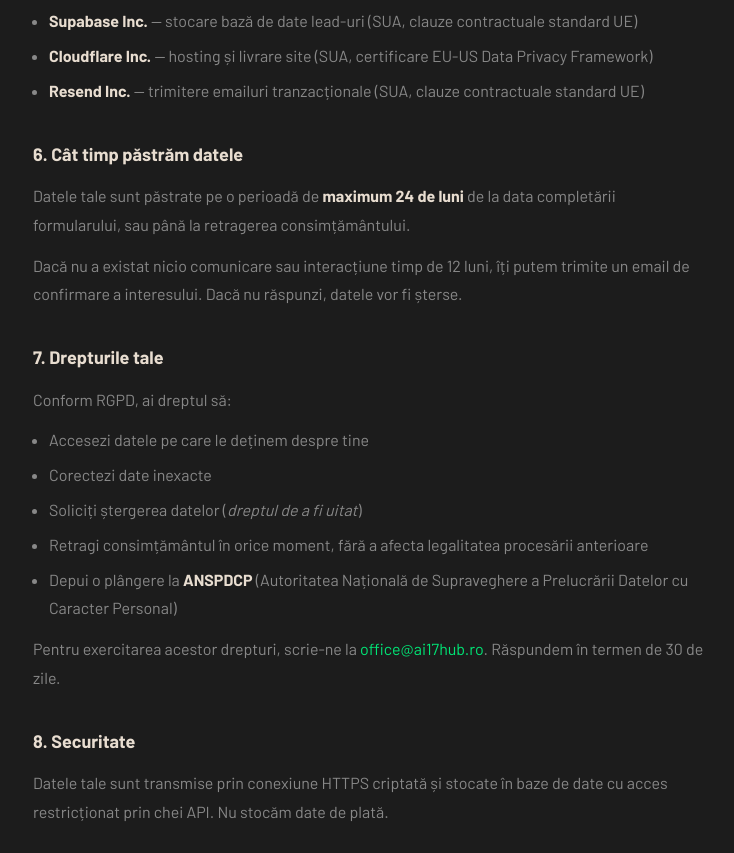
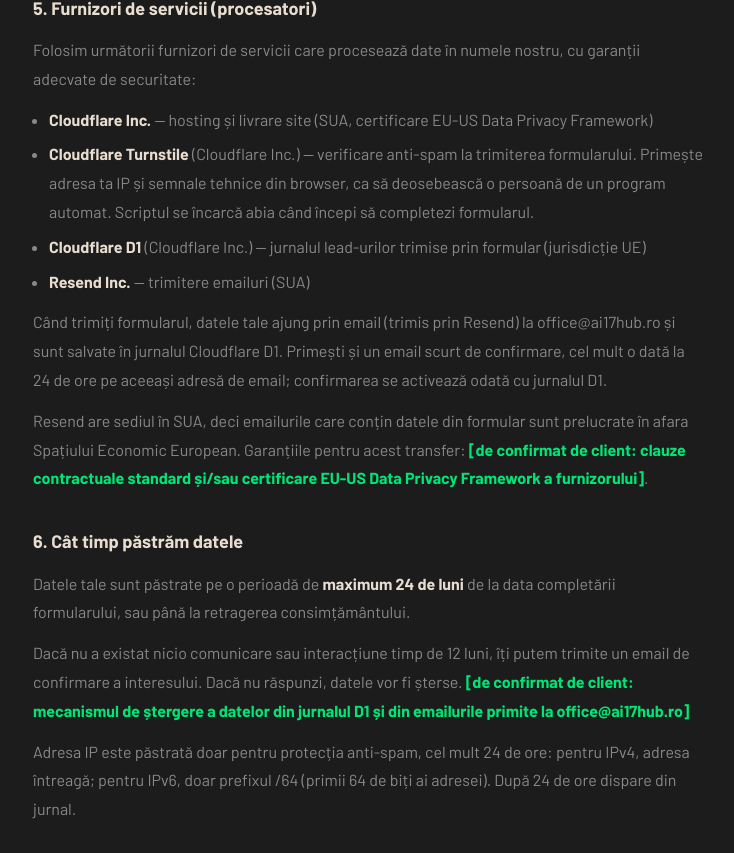
Before and after one commit to ciprix-yp/ai17hub-landing-page, an Astro site: page /legal/confidentialitate in a window 1280 px wide. Shown: the part 1331-2184 px from the top of the page, without its empty margins (271-1005 px from the left). Built offline with nearby package versions, Linux system fonts and the light colour scheme; Astro itself is replaced by a stand-in of ours.

Commit message:
docs(legal): DRAFT politica de confidentialitate pe fluxul real (Cloudflare Turnstile/D1, Resend, IP 24h); fara Supabase
CONSENT_VERSION = confidentialitate-2026-11-25 (data draftului). Marcajele [de confirmat de client]
raman vizibile pana la aprobare.

Co-Authored-By: Claude Sonnet 5.5 <noreply@anthropic.com>

```diff
--- a/server/lead.js
+++ b/server/lead.js
@@ -8,9 +8,9 @@ export const IP_RETENTION_MS = 24 * 3_600_000;
 export const EMAIL_CONFIRM_WINDOW_MS = 24 * 3_600_000;
 /** Plafon global: peste atatea confirmari trimise in ultima ora, restul se omit (notificarea interna merge mereu). */
 export const MAX_CONFIRMATIONS_PER_HOUR = 30;
-// Data politicii de confidentialitate publicate (src/pages/legal/confidentialitate.astro: "23 Mai 2026").
-// Se actualizeaza cand Ciprian publica politica noua.
-export const CONSENT_VERSION = 'confidentialitate-2026-05-23';
+// Data politicii de confidentialitate (src/pages/legal/confidentialitate.astro: "25 Noiembrie 2026", data draftului).
+// Se actualizeaza cand Ciprian publica politica noua (daca aprobarea schimba data, se schimba si aici).
+export const CONSENT_VERSION = 'confidentialitate-2026-11-25';
 export const SOURCE = 'landing-prelaunch';
 export const INTERESTS = ['incubare', 'partener', 'evenimente', 'lab', 'curios'];
 
--- a/src/pages/legal/confidentialitate.astro
+++ b/src/pages/legal/confidentialitate.astro
@@ -1,7 +1,9 @@
 ---
 import BaseLayout from '../../layouts/BaseLayout.astro';
 
-const lastUpdated = '23 Mai 2026';
+// DRAFT — de aprobat de client înainte de merge. Marcajele „[de confirmat de client …]” din text sunt vizibile
+// intenționat și se scot (sau se completează) la aprobare. Data de mai jos este data draftului.
+const lastUpdated = '25 Noiembrie 2026';
 ---
 
 <BaseLayout
@@ -45,6 +47,8 @@ const lastUpdated = '23 Mai 2026';
               <li style="list-style: disc;">Denumire companie / firmă (opțional)</li>
               <li style="list-style: disc;">Domeniu de interes selectat</li>
               <li style="list-style: disc;">Parametri UTM (sursă de trafic) — colectați automat din URL</li>
+              <li style="list-style: disc;">Acordul GDPR: data și ora acordului și versiunea politicii acceptate (le înregistrăm noi, pe server)</li>
+              <li style="list-style: disc;">Adresa IP, folosită doar pentru protecția anti-spam (vezi secțiunile 5 și 6)</li>
             </ul>
           </section>
 
@@ -81,10 +85,21 @@ const lastUpdated = '23 Mai 2026';
               cu garanții adecvate de securitate:
             </p>
             <ul class="mt-3 space-y-1.5 ml-4">
-              <li style="list-style: disc;"><strong class="text-sand">Supabase Inc.</strong> — stocare bază de date lead-uri (SUA, clauze contractuale standard UE)</li>
               <li style="list-style: disc;"><strong class="text-sand">Cloudflare Inc.</strong> — hosting și livrare site (SUA, certificare EU-US Data Privacy Framework)</li>
-              <li style="list-style: disc;"><strong class="text-sand">Resend Inc.</strong> — trimitere emailuri tranzacționale (SUA, clauze contractuale standard UE)</li>
+              <li style="list-style: disc;"><strong class="text-sand">Cloudflare Turnstile</strong> (Cloudflare Inc.) — verificare anti-spam la trimiterea formularului. Primește adresa ta IP și semnale tehnice din browser, ca să deosebească o persoană de un program automat. Scriptul se încarcă abia când începi să completezi formularul.</li>
+              <li style="list-style: disc;"><strong class="text-sand">Cloudflare D1</strong> (Cloudflare Inc.) — jurnalul lead-urilor trimise prin formular (jurisdicție UE)</li>
+              <li style="list-style: disc;"><strong class="text-sand">Resend Inc.</strong> — trimitere emailuri (SUA)</li>
             </ul>
+            <p class="mt-3">
+              Când trimiți formularul, datele tale ajung prin email (trimis prin Resend) la office@ai17hub.ro și sunt
+              salvate în jurnalul Cloudflare D1. Primești și un email scurt de confirmare, cel mult o dată la 24 de ore
+              pe aceeași adresă de email; confirmarea se activează odată cu jurnalul D1.
+            </p>
+            <p class="mt-3">
+              Resend are sediul în SUA, deci emailurile care conțin datele din formular sunt prelucrate în afara
+              Spațiului Economic European. Garanțiile pentru acest transfer:
+              <strong class="text-accent">[de confirmat de client: clauze contractuale standard și/sau certificare EU-US Data Privacy Framework a furnizorului]</strong>.
+            </p>
           </section>
 
           <section>
@@ -96,6 +111,11 @@ const lastUpdated = '23 Mai 2026';
             <p class="mt-3">
               Dacă nu a existat nicio comunicare sau interacțiune timp de 12 luni, îți putem trimite
               un email de confirmare a interesului. Dacă nu răspunzi, datele vor fi șterse.
+              <strong class="text-accent">[de confirmat de client: mecanismul de ștergere a datelor din jurnalul D1 și din emailurile primite la office@ai17hub.ro]</strong>
+            </p>
+            <p class="mt-3">
+              Adresa IP este păstrată doar pentru protecția anti-spam, cel mult 24 de ore: pentru IPv4, adresa întreagă;
+              pentru IPv6, doar prefixul /64 (primii 64 de biți ai adresei). După 24 de ore dispare din jurnal.
             </p>
           </section>
 
@@ -119,8 +139,8 @@ const lastUpdated = '23 Mai 2026';
           <section>
             <h2 class="font-sans font-bold text-sand mb-3" style="font-size: 1.125rem;">8. Securitate</h2>
             <p>
-              Datele tale sunt transmise prin conexiune HTTPS criptată și stocate în baze de date
-              cu acces restricționat prin chei API. Nu stocăm date de plată.
+              Datele tale sunt transmise prin conexiune HTTPS criptată și stocate în baza de date
+              Cloudflare D1, cu acces restricționat. Nu stocăm date de plată.
             </p>
           </section>
 
--- a/tests/lead.test.mjs
+++ b/tests/lead.test.mjs
@@ -312,7 +312,7 @@ test('campuri extra ignorate: gdpr_timestamp/source/consent_version le pune serv
   const row = db.rows[0];
   assert.equal(row.id, 'id-1');
   assert.equal(row.consent_at, NOW.toISOString());
-  assert.equal(row.consent_version, 'confidentialitate-2026-05-23');
+  assert.equal(row.consent_version, 'confidentialitate-2026-11-25');
   assert.equal(row.ip, '203.0.113.7');
 });
 
@@ -578,8 +578,8 @@ test('raspunsurile functiei au CSP restrictiv, HSTS si nosniff', async () => {
   assert.equal(res.headers.get('Content-Security-Policy'), "default-src 'none'; frame-ancestors 'none'");
 });
 
-test('consent_version: politica publicata la 23 Mai 2026', () => {
-  assert.equal(CONSENT_VERSION, 'confidentialitate-2026-05-23');
+test('consent_version: politica din 25 Noiembrie 2026 (draft)', () => {
+  assert.equal(CONSENT_VERSION, 'confidentialitate-2026-11-25');
 });
 
 test('migratia reala: tabela si indexurile; indexul de email serveste interogarea', () => {
```
